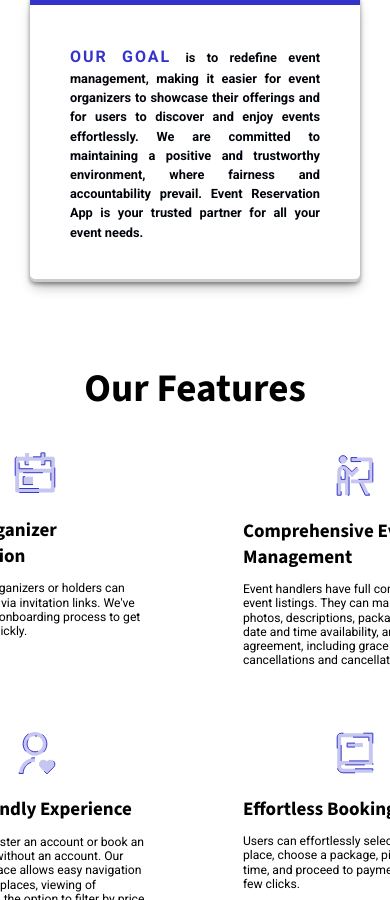
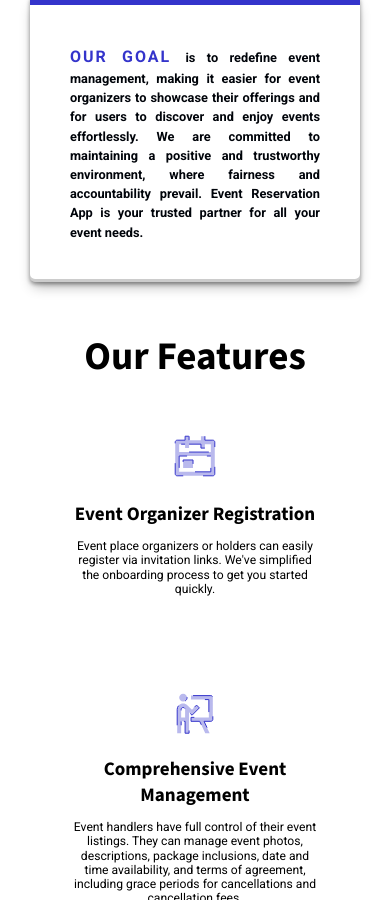
Before and after one commit to kramzer22/capstone-event-booking-app, a React (Vite) app: page /about in a window 390 px wide. Shown: the part 3018-3918 px from the top of the page. Built offline with nearby package versions, Linux system fonts and the light colour scheme.

Commit message:
adjust featurecard and added important for force change

```diff
--- a/src/pages/about/AboutUs.css
+++ b/src/pages/about/AboutUs.css
@@ -181,6 +181,8 @@
   width: 60%;
   max-width: 100%;
   padding: 3em 0;
+
+  text-align: center;
 }
 
 .history-title {
@@ -412,16 +414,19 @@
   }
 
   .feature-container {
-    padding: 2rem;
+    padding: 0 1rem !important;
   }
 
   .feature-card-ctr {
-    grid-template-rows: auto;
+    display: flex;
+    flex-direction: column;
+    text-align: center;
   }
 
   .feature-card {
-    padding: 1rem;
-    height: min-content;
+    padding: 2rem !important;
+    justify-content: center !important;
+    align-items: center !important;
   }
 }
 
@@ -502,7 +507,7 @@
     width: 100%;
     padding: 2rem 4rem 0;
   }
-  .feature-container{
+  .feature-container {
     padding: 2rem 4rem;
   }
   .feature-card-ctr {
```
